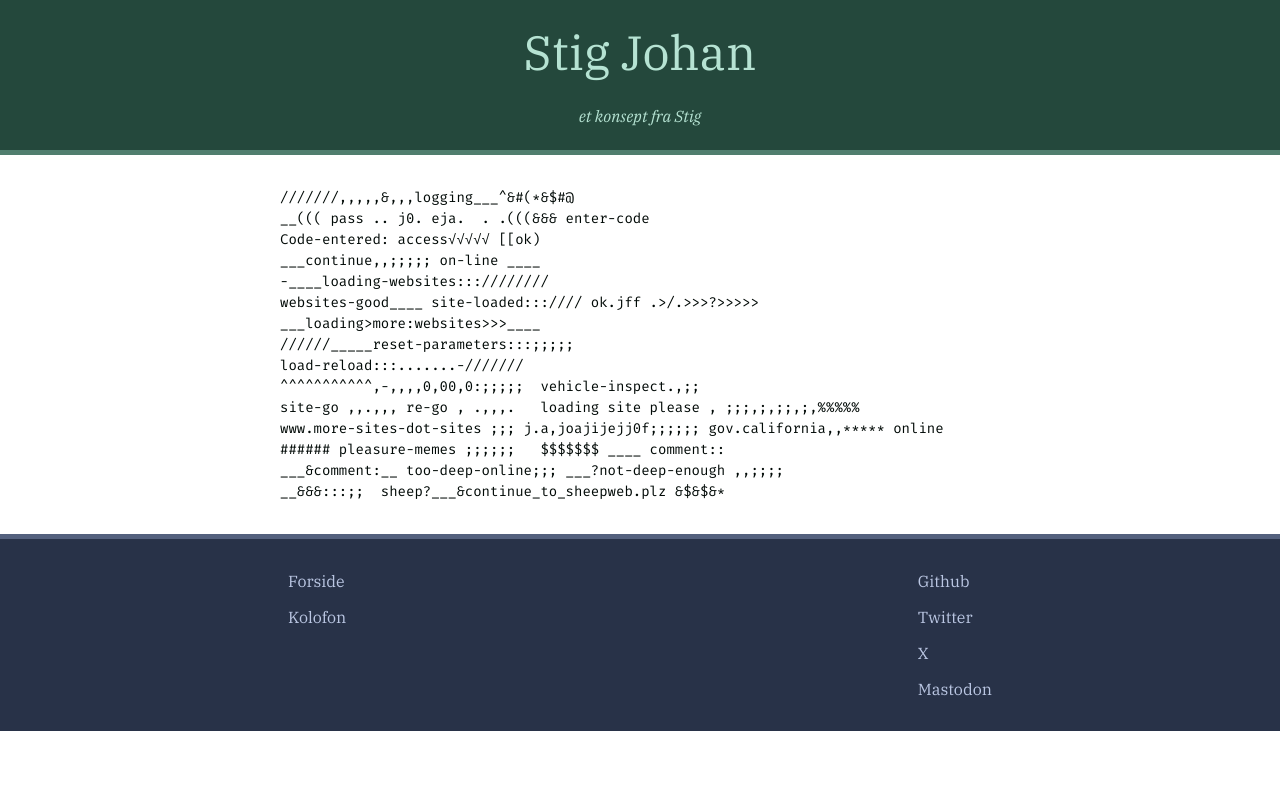
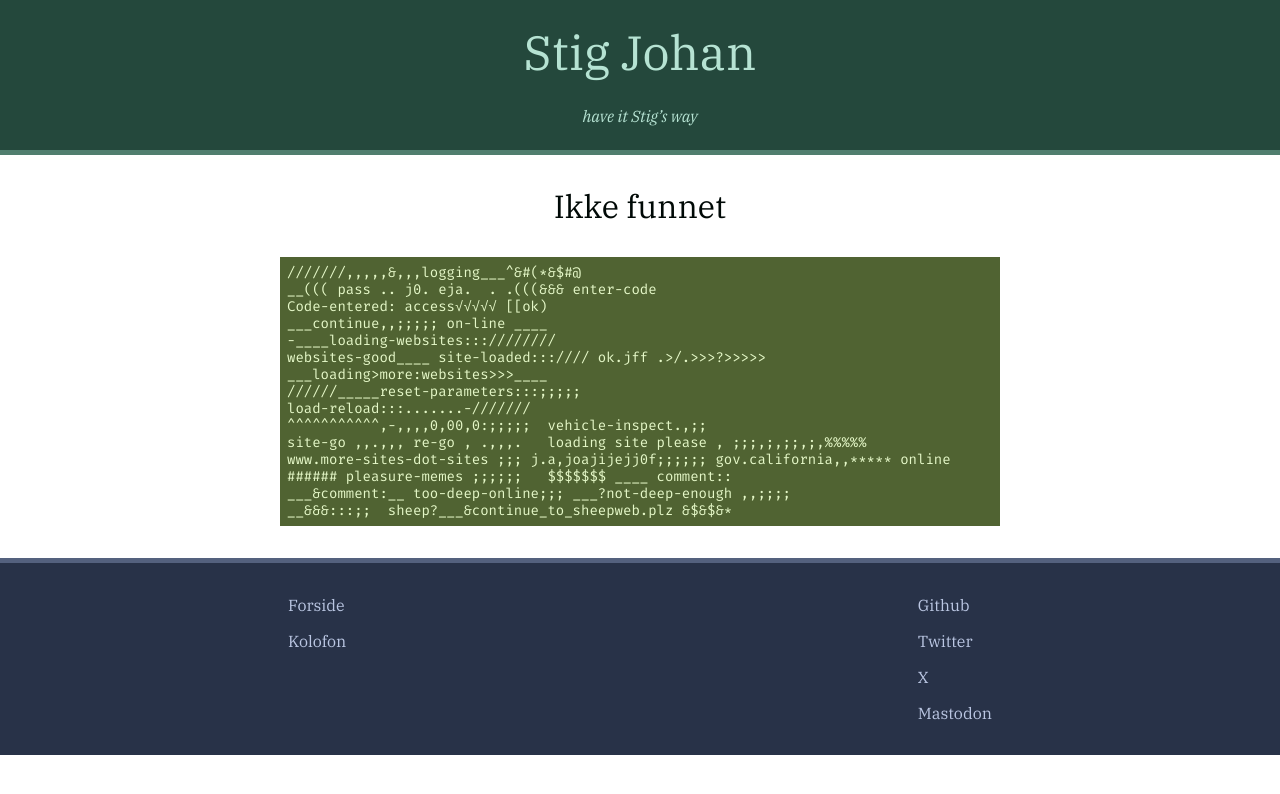
Before and after one commit to Stigjb/stigjb.github.io, a SvelteKit app: page /404 in a window 1280 px wide. Shown: the top 794 px of the page. Built offline with nearby package versions, Linux system fonts and the light colour scheme.

Commit message:
nest layouts

```diff
--- a/src/lib/components/Header.svelte
+++ b/src/lib/components/Header.svelte
@@ -4,7 +4,16 @@
 	const taglines = [
 		'et konsept fra Stig',
 		'vi gir oss aldri på Stig',
-		'ikke alle kan kalle seg det samme som Stig'
+		'ikke alle kan kalle seg det samme som Stig',
+		'have it Stig’s way',
+		// 'just Stig it',
+		'et lite stykke Stig',
+		'det skal godt gjøres å spise bare Stig',
+		'tiden går, Stig består',
+		'Stig kurerer gruff',
+		'because you’re worth Stig',
+		'Stig gir deg vinger',
+		'har du Stig har du lov'
 	];
 	const subtitle = taglines[Math.floor(Math.random() * taglines.length)];
 </script>
--- a/src/routes/+layout.svelte
+++ b/src/routes/+layout.svelte
@@ -1,20 +1,25 @@
 <script>
-	import Article from '$lib/components/Article.svelte';
 	import Footer from '$lib/components/Footer.svelte';
 	import Header from '$lib/components/Header.svelte';
 	import '$lib/styles/style.css';
 </script>
 
+<div>
 	<Header />
 
-<main><Article><slot /></Article></main>
+	<main><slot /></main>
 
 	<Footer />
+</div>
 
-<style>
+<style lang="scss">
+	div {
+		min-height: 100%;
 		main {
 			padding: 0 0.5rem;
 			max-width: var(--content-width);
 			margin: auto;
+			flex-grow: 1;
+		}
 	}
 </style>
--- a/src/routes/404/+page.svelte
+++ b/src/routes/404/+page.svelte
@@ -2,6 +2,7 @@
 	<title>404 ikke funnet</title>
 </svelte:head>
 
+<h1>Ikke funnet</h1>
 <pre>
 ///////,,,,,&,,,logging___^&#(*&$#@
 __((( pass .. j0. eja.  . .(((&&& enter-code
@@ -21,8 +22,17 @@ __&&&:::;;  sheep?___&continue_to_sheepweb.plz &$&$&*
 </pre>
 
 <style>
+	h1 {
+		text-align: center;
+		margin-bottom: 2rem;
+	}
 	pre {
+		padding: 0.5em;
 		overflow: visible;
+		background: var(--color-secondary-2-0);
+		color: var(--color-secondary-2-1);
+		--text-contrast: var(--color-primary-1);
+		--bg-contrast: var(--color-secondary-2-3);
 		/* background-color: #494949;
 		color: #85d2ff; */
 	}
--- /dev/null
+++ b/src/routes/p/+layout.svelte
@@ -0,0 +1,6 @@
+<script>
+	import Article from '$lib/components/Article.svelte';
+	import '$lib/styles/style.css';
+</script>
+
+<Article><slot /></Article>
```
Also changed, not shown: .eslintrc.cjs, src/routes/p/internett/+page.md (renamed from src/routes/internett/+page.md), src/routes/p/navn/+page.md (renamed from src/routes/navn/+page.md), src/routes/p/navn/+page.ts (renamed from src/routes/navn/+page.ts). Lines whose indentation alone changed are shown as unchanged.
